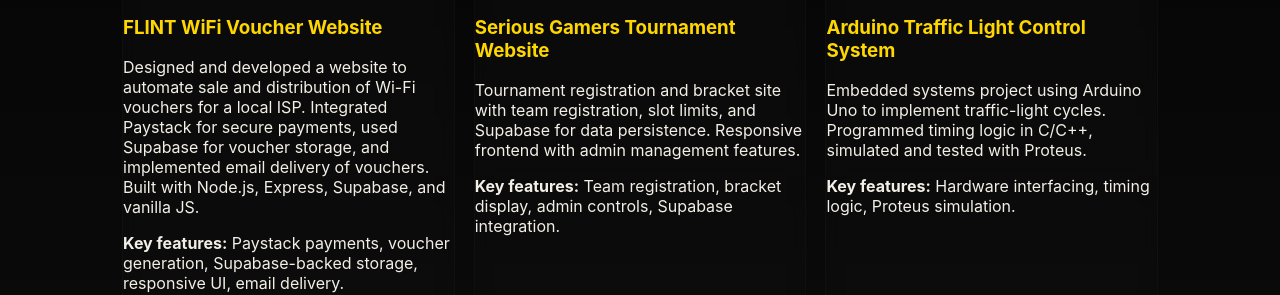
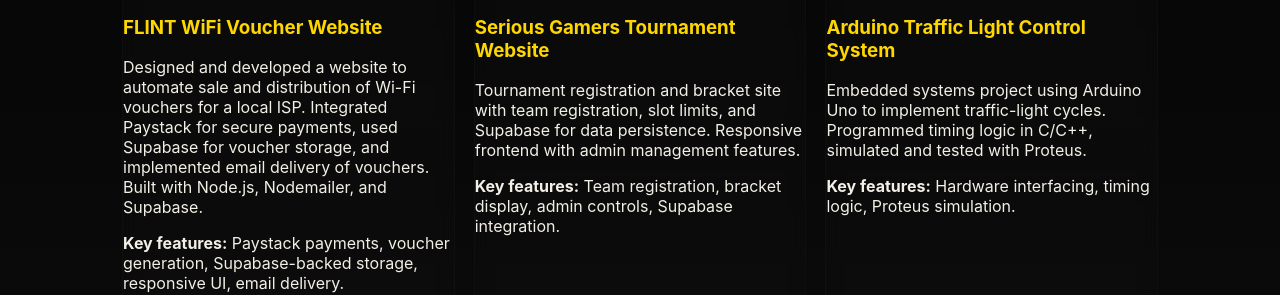
Before and after one commit to Palatipus/casper-portfolio, a website: page projects.html in a window 1280 px wide. Shown: the part 389-684 px from the top of the page. Drawn offline with Linux system fonts and the light colour scheme.

Commit message:
Update projects.html

```diff
--- a/projects.html
+++ b/projects.html
@@ -23,7 +23,7 @@
     <img src="assets/projects/flint.png" onclick="window.location.href='https://flintwifi.onrender.com'" alt="FLINT WiFi">
     <div class="project-body">
       <h3><a href="https://flintwifi.onrender.com" style="text-decoration: none;color: gold;">FLINT WiFi Voucher Website</a></h3>
-      <p>Designed and developed a website to automate sale and distribution of Wi-Fi vouchers for a local ISP. Integrated Paystack for secure payments, used Supabase for voucher storage, and implemented email delivery of vouchers. Built with Node.js, Express, Supabase, and vanilla JS.</p>
+      <p>Designed and developed a website to automate sale and distribution of Wi-Fi vouchers for a local ISP. Integrated Paystack for secure payments, used Supabase for voucher storage, and implemented email delivery of vouchers. Built with Node.js, Nodemailer, and Supabase.</p>
       <p><strong>Key features:</strong> Paystack payments, voucher generation, Supabase-backed storage, responsive UI, email delivery.</p>
     </div>
   </article>
```
